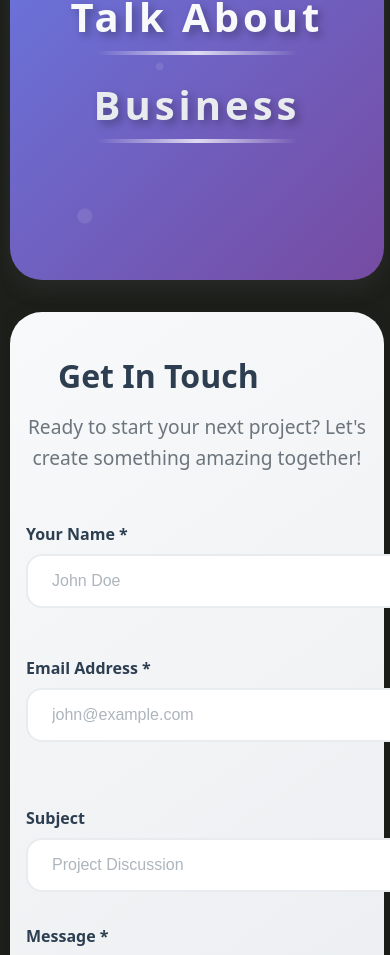
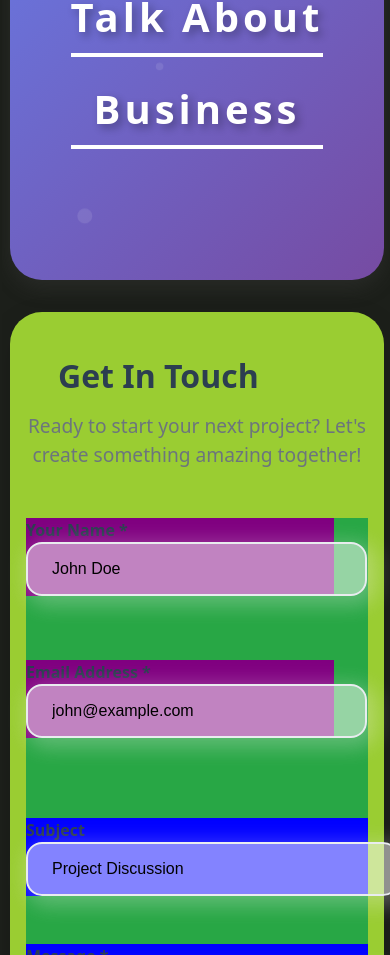
Before and after one commit to efnangenc/portfolio, a React (Vite) app in the folder my-portfolio/: page / in a window 390 px wide. Shown: the part 11045-12000 px from the top of the page. Built offline with nearby package versions, Linux system fonts and the light colour scheme.

Commit message:
napıyom ben yaa

```diff
--- /dev/null
+++ b/my-portfolio/src/data/contactItems.js
@@ -0,0 +1,28 @@
+  const socialLinks = [
+    {
+      name: "GitHub",
+      url: "https://github.com/efnangenc",
+      icon: "💻",
+      color: "#333"
+    },
+    {
+      name: "LinkedIn",
+      url: "https://linkedin.com/in/efnangenc",
+      icon: "💼",
+      color: "#0077b5"
+    },
+    {
+      name: "Email",
+      url: "mailto:efnan@example.com",
+      icon: "📧",
+      color: "#ea4335"
+    },
+    {
+      name: "Portfolio",
+      url: "#",
+      icon: "🌐",
+      color: "#667eea"
+    }
+  ];
+
+  export default socialLinks;
--- a/my-portfolio/src/pages/Contact.jsx
+++ b/my-portfolio/src/pages/Contact.jsx
@@ -1,31 +1,7 @@
-// import CardHead from "../components/CardHead";
-// import menuItems from "../data/menuItems";
-// import "../styles/Contact.scss";
-
-// function Contact() {
-//   const contactItem = menuItems.find((item) => item.id === "contact");
-
-//   return (
-//     <div className="contact">
-//       <CardHead item={contactItem} />
-//       <div className="cont-text">
-//         <span className="lets">Lets</span><hr />
-//         <span className="talk">Talk About</span><hr />
-//         <span className="buss">Bussines</span>
-//       </div>
-//       <div className="cont-from"></div>
-//       <p>Contact</p>
-//     </div>
-//   );
-// }
-
-// export default Contact;
-
-
-
 import { useState } from "react";
 import CardHead from "../components/CardHead";
 import menuItems from "../data/menuItems";
+import socialLinks from "../data/contactItems";
 import "../styles/Contact.scss";
 
 function Contact() {
@@ -67,32 +43,7 @@ function Contact() {
     }, 2000);
   };
 
-  const socialLinks = [
-    {
-      name: "GitHub",
-      url: "https://github.com/efnangenc",
-      icon: "💻",
-      color: "#333"
-    },
-    {
-      name: "LinkedIn",
-      url: "https://linkedin.com/in/efnangenc",
-      icon: "💼",
-      color: "#0077b5"
-    },
-    {
-      name: "Email",
-      url: "mailto:efnan@example.com",
-      icon: "📧",
-      color: "#ea4335"
-    },
-    {
-      name: "Portfolio",
-      url: "#",
-      icon: "🌐",
-      color: "#667eea"
-    }
-  ];
+
 
   return (
     <div className="contact">
@@ -116,12 +67,12 @@ function Contact() {
         </div>
 
         {/* Animated Elements */}
-        <div className="floating-elements">
+        {/* <div className="floating-elements">
           <div className="float-item">💡</div>
           <div className="float-item">🚀</div>
           <div className="float-item">💻</div>
           <div className="float-item">🎯</div>
-        </div>
+        </div> */}
       </div>
 
       {/* Contact Form Section */}
@@ -134,7 +85,7 @@ function Contact() {
 
           <div className="contact-form">
             <div className="form-row">
-              <div className="input-group">
+              <div className="input-group top">
                 <div className="input-label">Your Name *</div>
                 <input
                   type="text"
@@ -146,7 +97,7 @@ function Contact() {
                 />
               </div>
 
-              <div className="input-group">
+              <div className="input-group top">
                 <div className="input-label">Email Address *</div>
                 <input
                   type="email"
@@ -159,7 +110,7 @@ function Contact() {
               </div>
             </div>
 
-            <div className="input-group">
+            <div className="input-group sub">
               <div className="input-label">Subject</div>
               <input
                 type="text"
@@ -171,7 +122,7 @@ function Contact() {
               />
             </div>
 
-            <div className="input-group">
+            <div className="input-group sub">
               <div className="input-label">Message *</div>
               <textarea
                 name="message"
@@ -197,7 +148,7 @@ function Contact() {
               )}
             </div>
 
-            {submitStatus === 'success' && (
+            {/* {submitStatus === 'success' && (
               <div className="status-message success">
                 <span className="status-icon">✅</span>
                 Message sent successfully! I'll get back to you soon.
@@ -209,7 +160,7 @@ function Contact() {
                 <span className="status-icon">❌</span>
                 Please fill in all required fields.
               </div>
-            )}
+            )} */}
           </div>
         </div>
 
--- a/my-portfolio/src/styles/Contact.scss
+++ b/my-portfolio/src/styles/Contact.scss
@@ -1,94 +1,3 @@
-// .contact {
-//   display: flex;
-//   flex-direction: column;
-//   gap: 4rem;
-
-//   .cont-text,
-//   .cont-from {
-//     color: #292825;
-//     font-size: xx-large;
-//     height: 94dvh;
-//     border-radius: 2rem;
-//     box-shadow: 0 8px 20px rgba(71, 69, 69, 0.3);
-//     display: flex;
-//     flex-direction: column;
-//     justify-content: space-between;
-//     align-items: flex-start;
-//     padding: 0px;
-//   }
-
-//   .cont-text {
-//     .lets {
-//       position: relative;
-//       top: -30px;
-//       align-self: flex-start;
-//       font-size: 12rem;
-//       margin-left: 80px;
-//       text-shadow: 2px 2px 4px rgba(0, 0, 0, 0.3);
-//       letter-spacing: 7px;
-//     }
-//     .talk {
-//       position: relative;
-//       top: -60px;
-//       align-self: center;
-//       font-size: 12rem;
-//       text-shadow: 2px 2px 4px rgba(0, 0, 0, 0.3);
-//       letter-spacing: 7px;
-//     }
-//     .buss {
-//       position: relative;
-//       top: -80px;
-//       align-self: flex-end;
-//       font-size: 12rem;
-//       margin-right: 80px;
-//       text-shadow: 2px 2px 4px rgba(0, 0, 0, 0.3);
-//       letter-spacing: 7px;
-//     }
-//     hr {
-//       position: relative;
-//       top: -40px;
-//       width: 95%;
-//       border: solid 1px;
-//     }
-//   }
-
-
-
-//   @media (max-width: 768px) {
-//     gap: 20px;
-
-//     .cont-text,
-//     .cont-from {
-//       height: auto;
-//       padding: 10px;
-//       font-size: large;
-//     }
-
-//     .cont-text {
-//       .lets,
-//       .talk,
-//       .buss {
-//         font-size: 4rem;
-//         letter-spacing: 2px;
-//         text-align: center;
-//         margin: 0 auto;
-//         position: static;
-//         align-self: center;
-//       }
-//     }
-
-//     hr {
-//       top: 0;
-//       width: 100%;
-//     }
-
-//   }
-
-
-// }
-
-
-
 .contact {
   display: flex;
   flex-direction: column;
@@ -107,7 +16,7 @@
     overflow: hidden;
 
     &::before {
-      content: '';
+      content: "";
       position: absolute;
       top: 0;
       left: 0;
@@ -129,9 +38,17 @@
         flex-direction: column;
         align-items: center;
 
-        &:nth-child(1) { align-items: flex-start; margin-left: 4rem; }
-        &:nth-child(2) { align-items: center; }
-        &:nth-child(3) { align-items: flex-end; margin-right: 4rem; }
+        &:nth-child(1) {
+          align-items: flex-start;
+          margin-left: 4rem;
+        }
+        &:nth-child(2) {
+          align-items: center;
+        }
+        &:nth-child(3) {
+          align-items: flex-end;
+          margin-right: 4rem;
+        }
 
         span {
           font-size: clamp(4rem, 12vw, 12rem);
@@ -139,69 +56,71 @@
           color: white;
           text-shadow: 4px 4px 8px rgba(0, 0, 0, 0.3);
           letter-spacing: 0.1em;
-          line-height: 0.9;
+          line-height: 1;
 
-          &.lets { color: #ffffff; }
-          &.talk { color: #f8f9fa; }
-          &.buss { color: #e9ecef; }
+          // &.lets { color: #ffffff; }
+          // &.talk { color: #f8f9fa; }
+          // &.buss { color: #e9ecef; }
         }
 
         .text-decoration {
-          width: 80%;
+          width: 100%;
           height: 4px;
-          background: linear-gradient(90deg, transparent, white, transparent);
+          // background: linear-gradient(90deg, transparent, white, transparent);
+          background: white;
           margin-top: 1rem;
-          border-radius: 2px;
-          animation: glow 3s infinite ease-in-out;
+          // border-radius: 2px;
+          // animation: glow 3s infinite ease-in-out;
         }
       }
     }
 
-    .floating-elements {
-      position: absolute;
-      width: 100%;
-      height: 100%;
-      pointer-events: none;
+    // .floating-elements {
+    //   position: absolute;
+    //   width: 100%;
+    //   height: 100%;
+    //   pointer-events: none;
 
-      .float-item {
-        position: absolute;
-        font-size: 2rem;
-        opacity: 0.3;
-        animation: float-random 8s infinite ease-in-out;
+    //   .float-item {
+    //     position: absolute;
+    //     font-size: 2rem;
+    //     opacity: 0.3;
+    //     animation: float-random 8s infinite ease-in-out;
 
-        &:nth-child(1) {
-          top: 20%;
-          left: 10%;
-          animation-delay: 0s;
-        }
-        &:nth-child(2) {
-          top: 60%;
-          right: 15%;
-          animation-delay: 2s;
-        }
-        &:nth-child(3) {
-          bottom: 30%;
-          left: 20%;
-          animation-delay: 4s;
-        }
-        &:nth-child(4) {
-          top: 40%;
-          right: 30%;
-          animation-delay: 6s;
-        }
-      }
-    }
+    //     &:nth-child(1) {
+    //       top: 20%;
+    //       left: 10%;
+    //       animation-delay: 0s;
+    //     }
+    //     &:nth-child(2) {
+    //       top: 60%;
+    //       right: 15%;
+    //       animation-delay: 2s;
+    //     }
+    //     &:nth-child(3) {
+    //       bottom: 30%;
+    //       left: 20%;
+    //       animation-delay: 4s;
+    //     }
+    //     &:nth-child(4) {
+    //       top: 40%;
+    //       right: 30%;
+    //       animation-delay: 6s;
+    //     }
+    //   }
+    // }
   }
 
   // Contact Form Section
   .contact-form-section {
     display: flex;
     gap: 4rem;
-    min-height: 100vh;
+    min-height: 100dvh;
 
     .form-container {
       flex: 2;
-      background: linear-gradient(145deg, #f8f9fa, #e9ecef);
+      // background: linear-gradient(145deg, #f8f9fa, #e9ecef);
+      background: yellowgreen;
       border-radius: 2rem;
       padding: 3rem;
       box-shadow: 0 10px 30px rgba(0, 0, 0, 0.1);
@@ -214,7 +133,7 @@
           font-size: 3rem;
           font-weight: 700;
           color: #2c3e50;
-          margin-bottom: 1rem;
+          // margin-bottom: 1rem;
         }
 
         p {
@@ -222,27 +141,56 @@
           color: #6c757d;
           max-width: 500px;
           margin: 0 auto;
-          line-height: 1.6;
+          // line-height: 1.6;
         }
       }
 
       .contact-form {
+        background-color: #28a745;
+        // padding-right: 3.3rem;
         .form-row {
           display: flex;
-          gap: 2rem;
+          gap: 5rem;
           margin-bottom: 2rem;
-
+          // background-color: yellow;
+          // width: 96%;
           .input-group {
             flex: 1;
+            width: 90%;
+            //   margin-bottom: 3rem;
+            // // margin-right: 0rem;
+            // // display: flex;
+            // background-color: blue;
+            .input-label {
+              display: block;
+              // margin-bottom: 0.5rem;
+              color: #2c3e50;
+              font-weight: 600;
+              font-size: 1rem;
+            }
+            // margin-right: 2.4rem;
+          }
+          .top {
+            .form-input,
+            .form-textarea {
+              width: 87%;
+            }
           }
         }
-
+        .sub {
+          .form-input,
+          .form-textarea {
+            width: 94%;
+          }
+        }
         .input-group {
-          margin-bottom: 2rem;
-
+          margin-bottom: 3rem;
+          // margin-right: 0rem;
+          // display: flex;
+          background-color: blue;
           .input-label {
             display: block;
-            margin-bottom: 0.5rem;
+            // margin-bottom: 0.5rem;
             color: #2c3e50;
             font-weight: 600;
             font-size: 1rem;
@@ -250,22 +198,24 @@
 
           .form-input,
           .form-textarea {
-            width: 100%;
+            // width: 100%;
             padding: 1rem 1.5rem;
+            // padding-right: 0rem;
             border: 2px solid #e9ecef;
             border-radius: 1rem;
             font-size: 1rem;
             transition: all 0.3s ease;
-            background: white;
+            background: rgba(255, 255, 255, 0.514);
+            box-shadow: 5px 5px 20px 5px rgba(245, 244, 244, 0.274);
 
             &:focus {
               outline: none;
-              border-color: #667eea;
-              box-shadow: 0 0 0 3px rgba(102, 126, 234, 0.1);
+              border-color: #667eea81;
+              // box-shadow: 0 0 0 3px rgba(102, 126, 234, 0.1);
             }
 
             &::placeholder {
-              color: #adb5bd;
+              color: #000000;
             }
           }
 
@@ -277,9 +227,9 @@
         }
 
         .submit-btn {
-          background: linear-gradient(135deg, #667eea, #764ba2);
+          background: linear-gradient(135deg, #949eca, #7e6b91c0);
           color: white;
-          padding: 1.2rem 3rem;
+          padding: 1.2rem 0rem;
           border: none;
           border-radius: 2rem;
           font-size: 1.1rem;
@@ -290,8 +240,9 @@
           align-items: center;
           justify-content: center;
           gap: 0.5rem;
-          margin: 2rem auto 0;
-          min-width: 180px;
+          // margin: 2rem auto 0;
+          margin: 0;
+          // min-width: 10dvh;
 
           &:hover:not(.submitting) {
             transform: translateY(-2px);
@@ -303,41 +254,41 @@
             cursor: not-allowed;
           }
 
-          .spinner {
-            width: 16px;
-            height: 16px;
-            border: 2px solid rgba(255, 255, 255, 0.3);
-            border-top: 2px solid white;
-            border-radius: 50%;
-            animation: spin 1s linear infinite;
-          }
+          // .spinner {
+          //   width: 16px;
+          //   height: 16px;
+          //   border: 2px solid rgba(255, 255, 255, 0.3);
+          //   border-top: 2px solid white;
+          //   border-radius: 50%;
+          //   animation: spin 1s linear infinite;
+          // }
         }
 
-        .status-message {
-          margin-top: 1.5rem;
-          padding: 1rem 1.5rem;
-          border-radius: 1rem;
-          display: flex;
-          align-items: center;
-          gap: 0.5rem;
-          font-weight: 500;
+        // .status-message {
+        //   margin-top: 1.5rem;
+        //   padding: 1rem 1.5rem;
+        //   border-radius: 1rem;
+        //   display: flex;
+        //   align-items: center;
+        //   gap: 0.5rem;
+        //   font-weight: 500;
 
-          &.success {
-            background: rgba(40, 167, 69, 0.1);
-            color: #28a745;
-            border: 1px solid rgba(40, 167, 69, 0.2);
-          }
+        //   &.success {
+        //     background: rgba(40, 167, 69, 0.1);
+        //     color: #28a745;
+        //     border: 1px solid rgba(40, 167, 69, 0.2);
+        //   }
 
-          &.error {
-            background: rgba(220, 53, 69, 0.1);
-            color: #dc3545;
-            border: 1px solid rgba(220, 53, 69, 0.2);
-          }
+        //   &.error {
+        //     background: rgba(220, 53, 69, 0.1);
+        //     color: #dc3545;
+        //     border: 1px solid rgba(220, 53, 69, 0.2);
+        //   }
 
-          .status-icon {
-            font-size: 1.2rem;
-          }
-        }
+        //   .status-icon {
+        //     font-size: 1.2rem;
+        //   }
+        // }
       }
     }
 
@@ -442,25 +393,25 @@
     }
   }
 
-  // Responsive Design
-  @media (max-width: 1024px) {
-    .contact-form-section {
-      flex-direction: column;
-      gap: 3rem;
+  // // Responsive Design
+  // @media (max-width: 1024px) {
+  //   .contact-form-section {
+  //     flex-direction: column;
+  //     gap: 3rem;
 
-      .form-container {
-        padding: 2rem;
-      }
+  //     .form-container {
+  //       padding: 2rem;
+  //     }
 
-      .contact-info {
-        .social-links .social-grid {
-          grid-template-columns: repeat(4, 1fr);
-        }
-      }
-    }
-  }
+  //     .contact-info {
+  //       .social-links .social-grid {
+  //         grid-template-columns: repeat(4, 1fr);
+  //       }
+  //     }
+  //   }
+  // }
 
-  @media (max-width: 768px) {
+  @media (min-width: 320px) and (max-width: 767px) {
     gap: 2rem;
 
     .cont-text {
@@ -480,16 +431,17 @@
         }
       }
 
-      .floating-elements {
-        display: none;
-      }
+      // .floating-elements {
+      //   display: none;
+      // }
     }
 
     .contact-form-section {
       gap: 2rem;
+      flex-direction: column;
 
       .form-container {
-        padding: 1.5rem;
+        padding: 1rem;
 
         .form-header h2 {
           font-size: 2rem;
@@ -498,11 +450,38 @@
         .contact-form .form-row {
           flex-direction: column;
           gap: 1rem;
+
+          .input-group {
+            // margin-bottom: 3rem;
+            // margin-right: 0rem;
+            // display: flex;
+            background-color: purple;
+
+            .form-input,
+            .form-textarea {
+              width: 94%;
+              // padding: 1rem 1.5rem;
+              // padding-right: 0rem;
+              // border: 2px solid #e9ecef;
+              // border-radius: 1rem;
+              // font-size: 1rem;
+              // transition: all 0.3s ease;
+              // background: rgba(255, 255, 255, 0.514);
+              // box-shadow: 5px 5px 20px 5px rgba(245, 244, 244, 0.274);
+            }
+          }
+          .input-group {
+            .form-input,
+            .form-textarea {
+              width: 94%;
+            }
+          }
         }
       }
 
       .contact-info {
-        gap: 2rem;
+        gap: 1.5rem;
+        background-color: red;
 
         .info-section,
         .social-links,
@@ -511,41 +490,49 @@
         }
 
         .social-links .social-grid {
-          grid-template-columns: repeat(2, 1fr);
+          // grid-template-columns: repeat(2, 1fr);
+          // grid-template-columns: repeat(4, 1fr);
         }
       }
     }
   }
 
-  @media (max-width: 480px) {
-    .contact-form-section {
-      .form-container {
-        padding: 1rem;
-      }
+  // @media (max-width: 480px) {
+  //   .contact-form-section {
+  //     .form-container {
+  //       padding: 1rem;
+  //     }
 
-      .contact-info {
-        .info-section,
-        .social-links,
-        .contact-details {
-          padding: 1.5rem;
-        }
+  //     .contact-info {
+  //       .info-section,
+  //       .social-links,
+  //       .contact-details {
+  //         padding: 1.5rem;
+  //       }
 
-        .social-links .social-grid {
-          grid-template-columns: 1fr;
-        }
-      }
+  //       .social-links .social-grid {
+  //         grid-template-columns: 1fr;
+  //       }
+  //     }
+  //   }
+  // }
+
+  // Animations
+  @keyframes float {
+    0% {
+      transform: translateY(0px);
+    }
+    50% {
+      transform: translateY(-10px);
+    }
+    100% {
+      transform: translateY(0px);
     }
   }
 
-  // Animations
-  @keyframes float {
-    0% { transform: translateY(0px); }
-    50% { transform: translateY(-10px); }
-    100% { transform: translateY(0px); }
-  }
-
   @keyframes float-random {
-    0%, 100% {
+    0%,
+    100% {
       transform: translateY(0px) translateX(0px) rotate(0deg);
       opacity: 0.3;
     }
@@ -556,12 +543,21 @@
   }
 
   @keyframes glow {
-    0%, 100% { opacity: 0.5; }
-    50% { opacity: 1; }
+    0%,
+    100% {
+      opacity: 0.5;
+    }
+    50% {
+      opacity: 1;
+    }
   }
 
   @keyframes spin {
-    0% { transform: rotate(0deg); }
-    100% { transform: rotate(360deg); }
+    0% {
+      transform: rotate(0deg);
+    }
+    100% {
+      transform: rotate(360deg);
+    }
   }
 }
```
